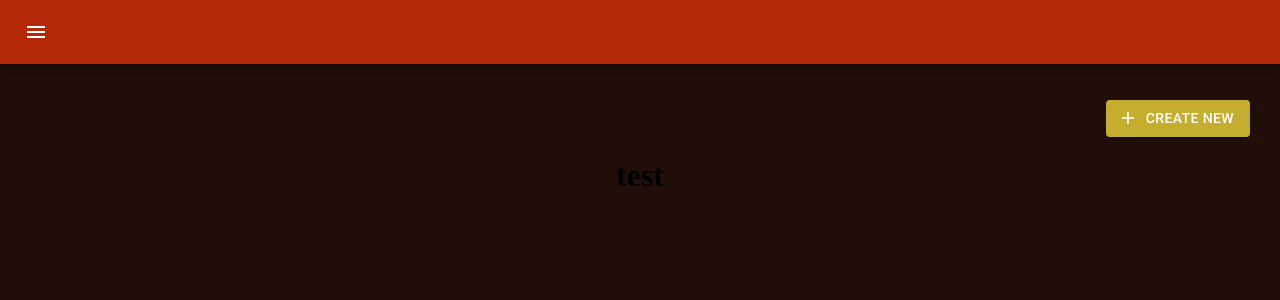
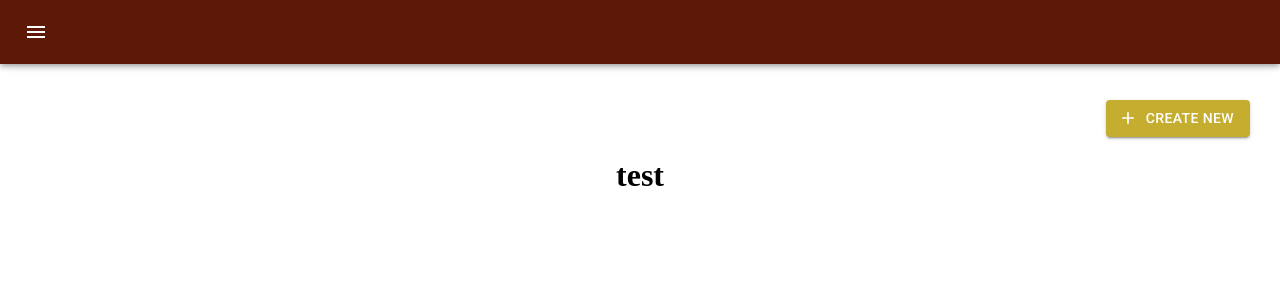
Before and after one commit to Leondylf23/group_project, a React (Vite) app: page / in a window 1280 px wide. Shown: the top 300 px of the page. Built offline with nearby package versions, Linux system fonts and the light colour scheme.

Commit message:
commit color

```diff
--- a/src/style/colors.scss
+++ b/src/style/colors.scss
@@ -1,11 +1,11 @@
-$background-color: #220e08;
-$primary-color: #b32907;
+$background-color: #ffffff;
+$primary-color: #5e1807;
 $primary-color-darker: #681a07;
 $secondary-color: #c4ad2f;
 $secondary-color-darker: #a08c1b;
 $border-color: #FFF;
-$text-color: #ffffff;
-$text-color-hover: #bdbdbd;
-$text-color-active: #868686;
+$text-color: #000000;
+$text-color-hover: #424242;
+$text-color-active: #585858;
 
 $shadow-black: 0px 0px 15px 0px rgba(0, 0, 0, 0.15);
```
